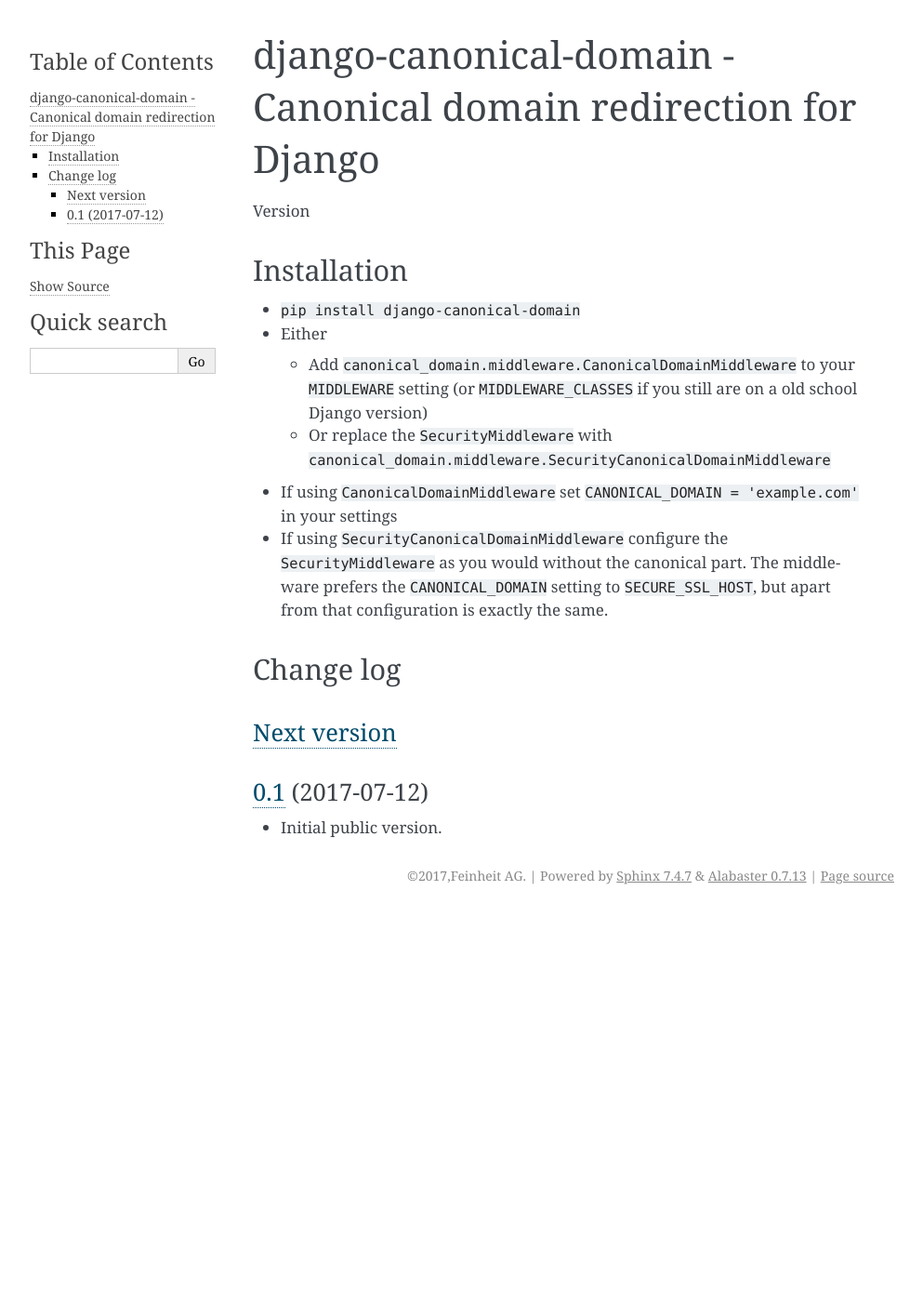
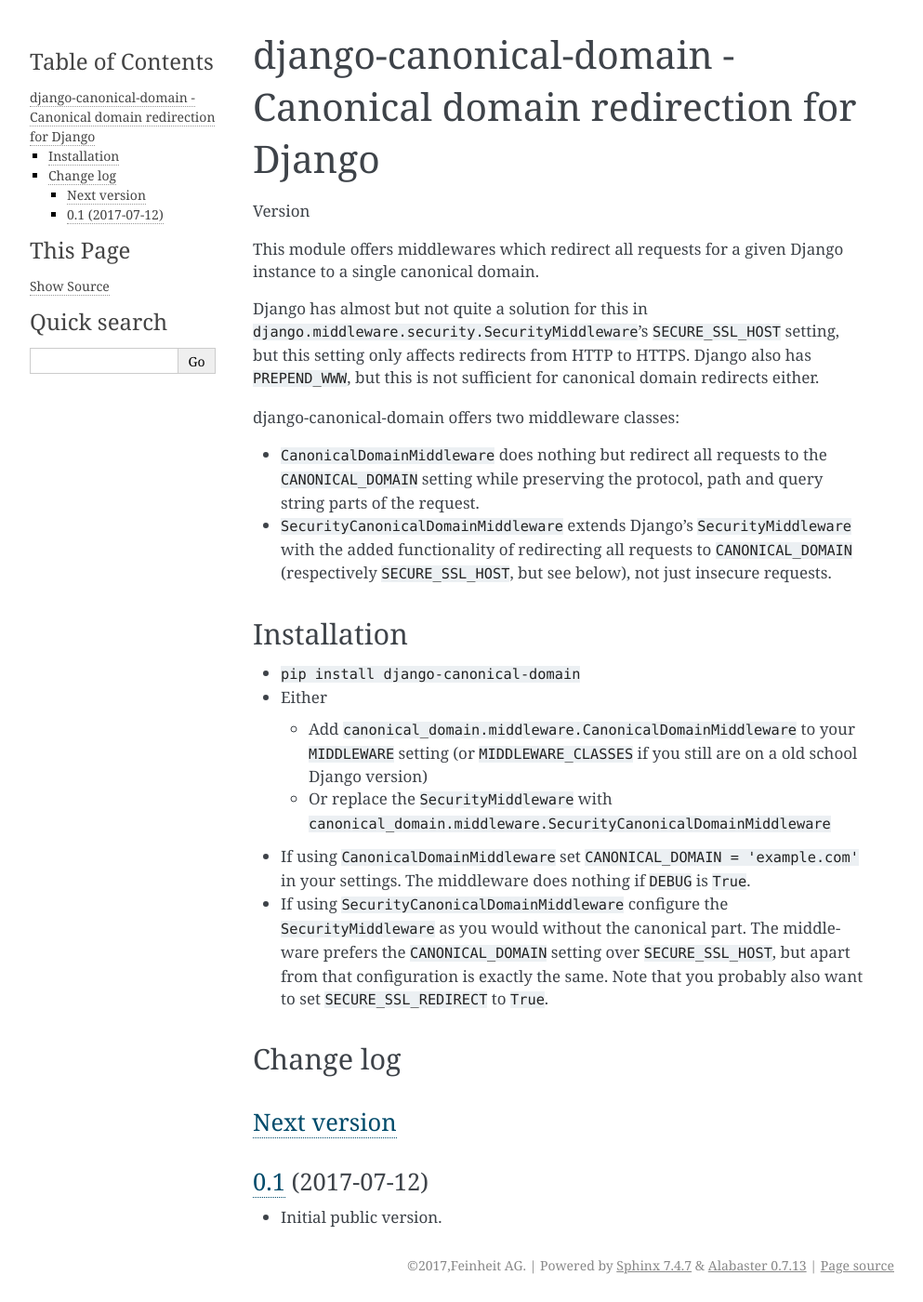
Before and after one commit to matthiask/django-canonical-domain, a Sphinx documentation site: the page built from docs/index.rst, in a window 1280 px wide. Shown: the whole page at 93% size, without its empty margins (148-1141 px from the left). Built offline with Sphinx 7.4.7, drawn with Linux system fonts in a browser that asks for light colours; before the commit the page ends 981 px from its top, so only the background shows below that.

Commit message:
Explain why anyone would want to use this module

```diff
--- a/docs/index.rst
+++ b/docs/index.rst
@@ -3,6 +3,25 @@
 =================================================================
 
 Version |release|
+
+This module offers middlewares which redirect all requests for a given
+Django instance to a single canonical domain.
+
+Django has almost but not quite a solution for this in
+``django.middleware.security.SecurityMiddleware``'s ``SECURE_SSL_HOST``
+setting, but this setting only affects redirects from HTTP to HTTPS.
+Django also has ``PREPEND_WWW``, but this is not sufficient for
+canonical domain redirects either.
+
+django-canonical-domain offers two middleware classes:
+
+- ``CanonicalDomainMiddleware`` does nothing but redirect all requests
+  to the ``CANONICAL_DOMAIN`` setting while preserving the protocol,
+  path and query string parts of the request.
+- ``SecurityCanonicalDomainMiddleware`` extends Django's
+  ``SecurityMiddleware`` with the added functionality of redirecting all
+  requests to ``CANONICAL_DOMAIN`` (respectively ``SECURE_SSL_HOST``,
+  but see below), not just insecure requests.
 
 
 Installation
@@ -18,11 +37,13 @@
     ``canonical_domain.middleware.SecurityCanonicalDomainMiddleware``
 
 - If using ``CanonicalDomainMiddleware`` set ``CANONICAL_DOMAIN =
-  'example.com'`` in your settings
+  'example.com'`` in your settings. The middleware does nothing if
+  ``DEBUG`` is ``True``.
 - If using ``SecurityCanonicalDomainMiddleware`` configure the
   ``SecurityMiddleware`` as you would without the canonical part. The
-  middleware prefers the ``CANONICAL_DOMAIN`` setting to
+  middleware prefers the ``CANONICAL_DOMAIN`` setting over
   ``SECURE_SSL_HOST``, but apart from that configuration is exactly the
-  same.
+  same. Note that you probably also want to set ``SECURE_SSL_REDIRECT``
+  to ``True``.
 
 .. include:: ../CHANGELOG.rst
```
